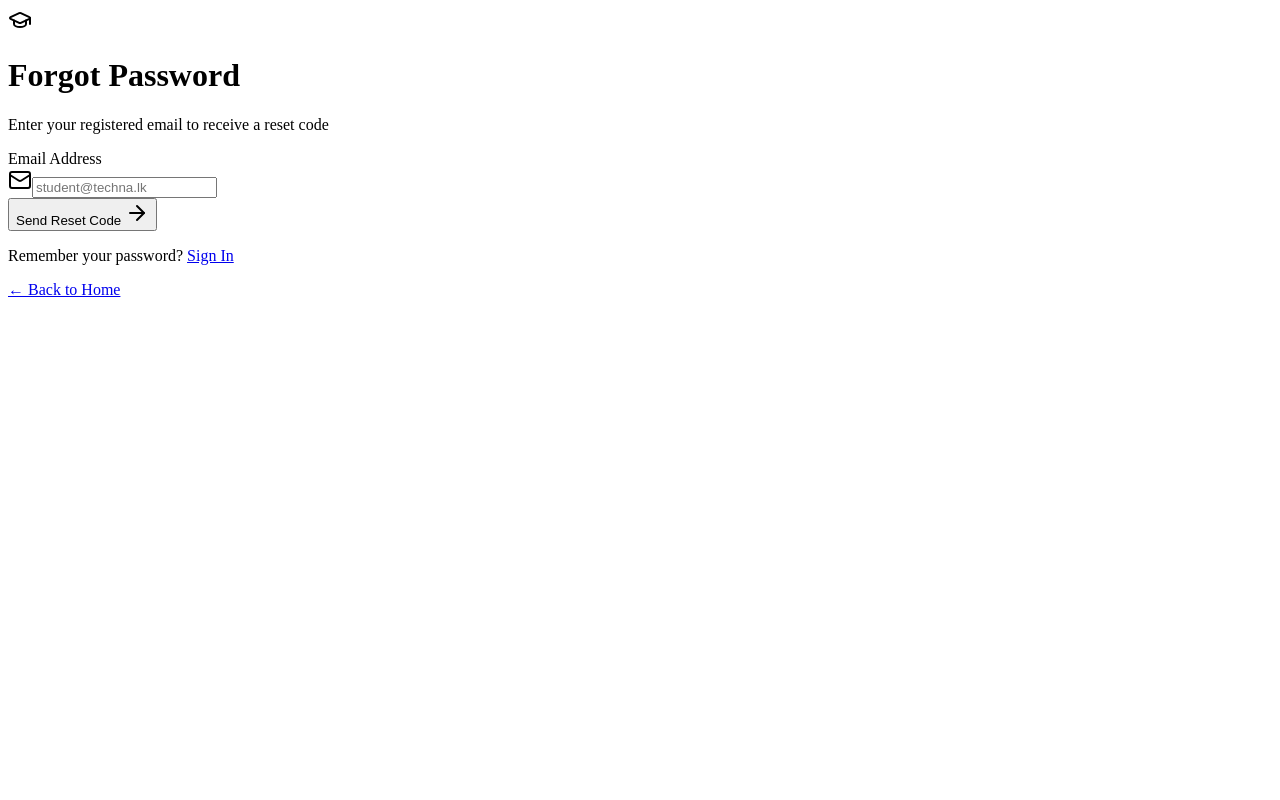
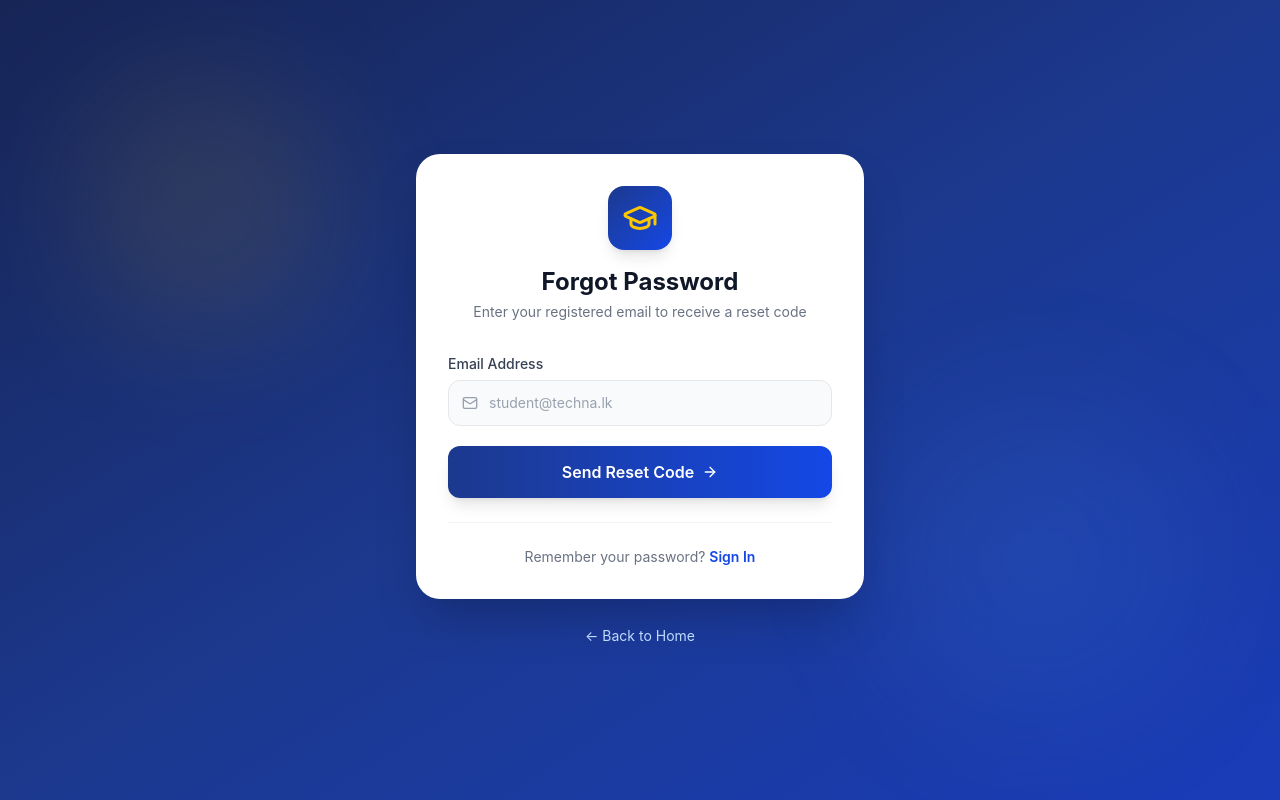
Before and after one commit to Neon-Labz/Techna-website-FE, a Next.js app: page /forgot-password in a window 1280 px wide. Built offline with nearby package versions, Linux system fonts and the light colour scheme.

Commit message:
fix: move all pages from root app/ to src/app/ per senior dev review

```diff
--- a/app/forgot-password/page.tsx
+++ /dev/null
@@ -1,5 +0,0 @@
-import ForgotPasswordSection from '../../src/components/website/ForgotPasswordSection';
-
-export default function ForgotPasswordPage() {
-  return <ForgotPasswordSection />;
-}
--- a/app/portal/results/page.tsx
+++ /dev/null
@@ -1,5 +0,0 @@
-import ExamScheduleSection from '../../../src/components/dashboard/ExamScheduleSection';
-
-export default function PortalResultsPage() {
-  return <ExamScheduleSection />;
-}
--- /dev/null
+++ b/src/app/forgot-password/page.tsx
@@ -0,0 +1,5 @@
+import ForgotPasswordSection from '@/components/website/ForgotPasswordSection';
+
+export default function ForgotPasswordPage() {
+  return <ForgotPasswordSection />;
+}
--- a/app/pending/page.tsx
+++ b/src/app/pending/page.tsx
@@ -1,7 +1,7 @@
 'use client';
 import { useRouter } from 'next/navigation';
 import { GraduationCap, Clock, LogOut } from 'lucide-react';
-import { useAuthStore } from '../../src/store/authStore';
+import { useAuthStore } from '@/store/authStore';
 
 export default function PendingApprovalPage() {
   const { student, logout } = useAuthStore();
--- a/app/portal/layout.tsx
+++ b/src/app/portal/layout.tsx
@@ -1,4 +1,4 @@
-import ProtectedRoute from '../../src/components/auth/ProtectedRoute';
+import ProtectedRoute from '@/components/auth/ProtectedRoute';
 
 export default function PortalLayout({ children }: { children: React.ReactNode }) {
   return (
--- a/app/portal/page.tsx
+++ b/src/app/portal/page.tsx
@@ -1,6 +1,6 @@
 'use client';
 import Link from 'next/link';
-import { useAuthStore } from '../../src/store/authStore';
+import { useAuthStore } from '@/store/authStore';
 import { LayoutDashboard, CreditCard, Trophy, User, ClipboardList } from 'lucide-react';
 
 export default function PortalPage() {
--- /dev/null
+++ b/src/app/portal/results/page.tsx
@@ -0,0 +1,5 @@
+import ExamScheduleSection from '@/components/dashboard/ExamScheduleSection';
+
+export default function PortalResultsPage() {
+  return <ExamScheduleSection />;
+}
--- a/app/reset-password/page.tsx
+++ b/src/app/reset-password/page.tsx
@@ -1,5 +1,5 @@
 import { Suspense } from 'react';
-import ResetPasswordSection from '../../src/components/website/ResetPasswordSection';
+import ResetPasswordSection from '@/components/website/ResetPasswordSection';
 
 export default function ResetPasswordPage() {
   return (
```
